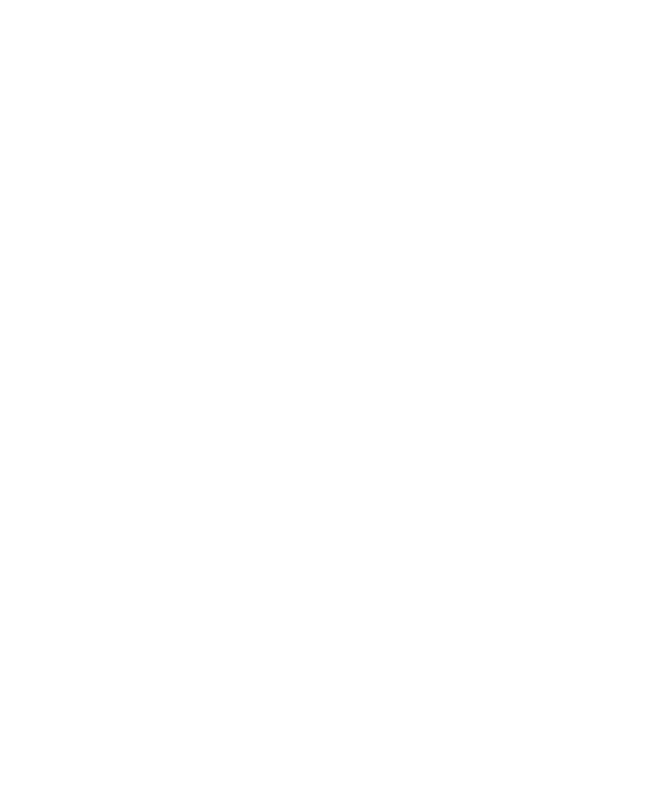
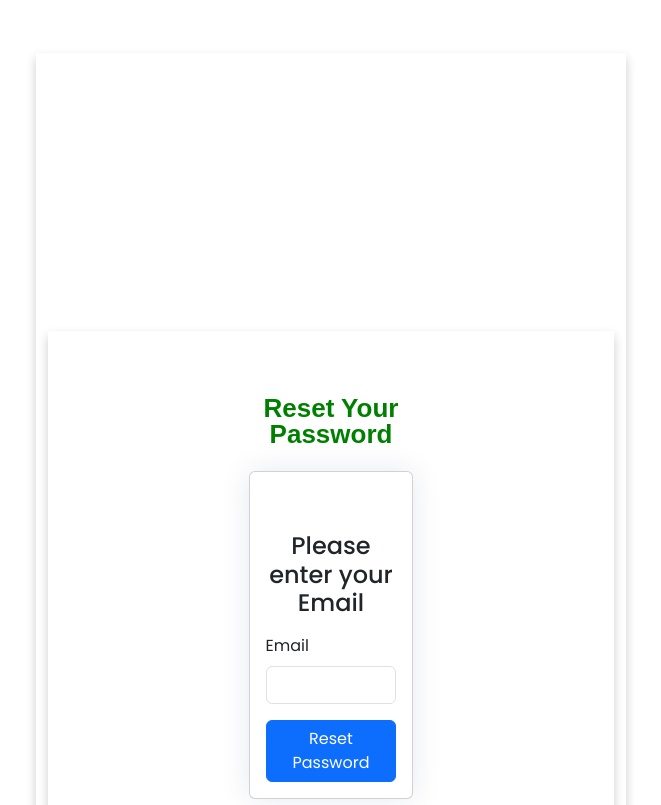
Before and after one commit to 56radius/P.A.R.S.A, a React (Create React App) app: page /reset in a window 1280 px wide. Before the commit this address had no page. Shown: the part 147-952 px from the top of the page, without its empty margins (309-970 px from the left). Before the commit the page ends 800 px from the top, so only its background shows below. Built offline with nearby package versions, Linux system fonts and the light colour scheme.

Commit message:
Created the forgot password page and added a loader spinner to the auth screen

```diff
--- a/src/App.js
+++ b/src/App.js
@@ -4,6 +4,7 @@
 //importing the main components
 import SplashScreen from "./components/SplashScreen";
 import AuthScreen from "./components/AuthScreen.js";
+import ForgotPasswordScreen from "./components/ForgotPasswordScreen.js";
 
 //importimng dashboard components
 import DashboardScreen from "./components/Dashboard/DashboardScreen.js";
@@ -33,6 +34,7 @@
           />
           <Route path="/dashboard" element={<DashboardScreen />} />
           <Route path="/activity" element={<ActivityAuthorizationScreen />} />
+          <Route path="/reset" element={<ForgotPasswordScreen />} />
           <Route path="/status" element={<AuthorizationStatusScreen />} />
           <Route path="/forum" element={<ForumScreen />} />
           <Route path="/resources" element={<ResourceCenterScreen />} />
--- a/src/components/AuthScreen.js
+++ b/src/components/AuthScreen.js
@@ -76,11 +76,11 @@
                     onChange={(e) => setPassword(e.target.value)}
                   />
                 </div>
-                <div style={{fontWeight: 'bold'}} className="text"><a href="#">Forgot password?</a></div>
+                <div style={{fontWeight: 'bold'}} className="text"><a onClick={() => navigate("/reset")}>Forgot password?</a></div>
                 <div className="button input-box">
                   <input type="submit" value="Submit" disabled={loading} />
+                  {loading && <div className="loader"></div>} {/* Spinner */}
                 </div>
-                {loading && <div className="loader">Loading...</div>} {/* Spinner */}
                 <div className="text sign-up-text">Don't have an account? <label htmlFor="flip">Signup now</label></div>
               </div>
             </form>
--- /dev/null
+++ b/src/components/ForgotPasswordScreen.js
@@ -0,0 +1,104 @@
+import React, { useState } from "react";
+import { sendPasswordResetEmail } from "firebase/auth";
+import Swal from "sweetalert2";
+import { authConfig } from "../backend/firebase.config";  // Import your Firebase configuration here
+
+function ForgotPasswordScreen() {
+  const [email, setEmail] = useState("");
+
+  const handleResetPassword = async (e) => {
+    e.preventDefault();
+
+    try {
+      await sendPasswordResetEmail(authConfig, email);
+      Swal.fire({
+        icon: "success",
+        title: "Password Reset Email Sent!",
+        text: `An email has been sent to ${email} with instructions to reset your password.`,
+      });
+    } catch (error) {
+      Swal.fire({
+        icon: "error",
+        title: "Error Sending Email",
+        text: error.message,
+      });
+    }
+  };
+
+  return (
+    <div>
+      <div className="container">
+        <section className="section register min-vh-100 d-flex flex-column align-items-center justify-content-center py-4">
+          <div className="container">
+            <div className="row justify-content-center">
+              <div className="col-lg-4 col-md-6 d-flex flex-column align-items-center justify-content-center">
+                <div className="d-flex justify-content-center py-4">
+                  <button
+                    style={{
+                      borderWidth: 0,
+                      background: "#fff",
+                    }}
+                    href="index.html"
+                    className="logo d-flex align-items-center w-auto"
+                  >
+                    <span className="d-none d-lg-block">
+                      {" "}
+                      <span
+                        style={{
+                          color: "green",
+                        }}
+                      >
+                        {" "}
+                        Reset Your Password
+                      </span>{" "}
+                    </span>
+                  </button>
+                </div>
+                <form onSubmit={handleResetPassword} className="mt" method="post">
+                  <div className="card mb-3">
+                    <div className="card-body">
+                      <div className="pt-4 pb-2">
+                        <h5 className="card-title text-center pb-0 fs-4">
+                          {" "}
+                          Please enter your Email{" "}
+                        </h5>
+                      </div>
+
+                      <div className="row g-3 needs-validation" noValidate>
+                        <div className="col-12">
+                          <label htmlFor="email" className="form-label">
+                            Email
+                          </label>
+                          <input
+                            type="email"
+                            className="form-control"
+                            value={email}
+                            onChange={(e) => setEmail(e.target.value)}
+                            required
+                          />
+                          <div className="invalid-feedback">
+                            Please enter your email!
+                          </div>
+                        </div>
+                        <div className="col-12">
+                          <button
+                            type="submit"
+                            className="btn btn-primary w-100"
+                          >
+                            Reset Password
+                          </button>
+                        </div>
+                      </div>
+                    </div>
+                  </div>
+                </form>
+              </div>
+            </div>
+          </div>
+        </section>
+      </div>
+    </div>
+  );
+}
+
+export default ForgotPasswordScreen;
```
